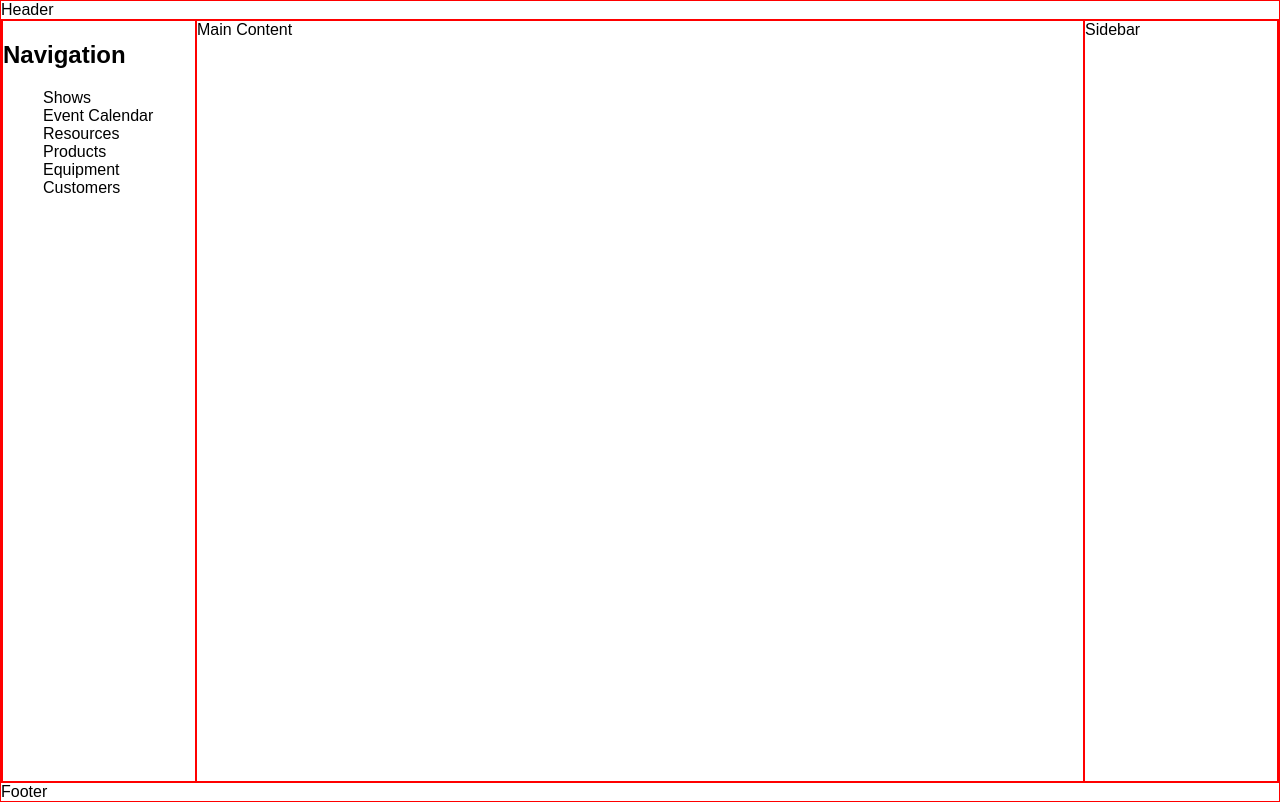
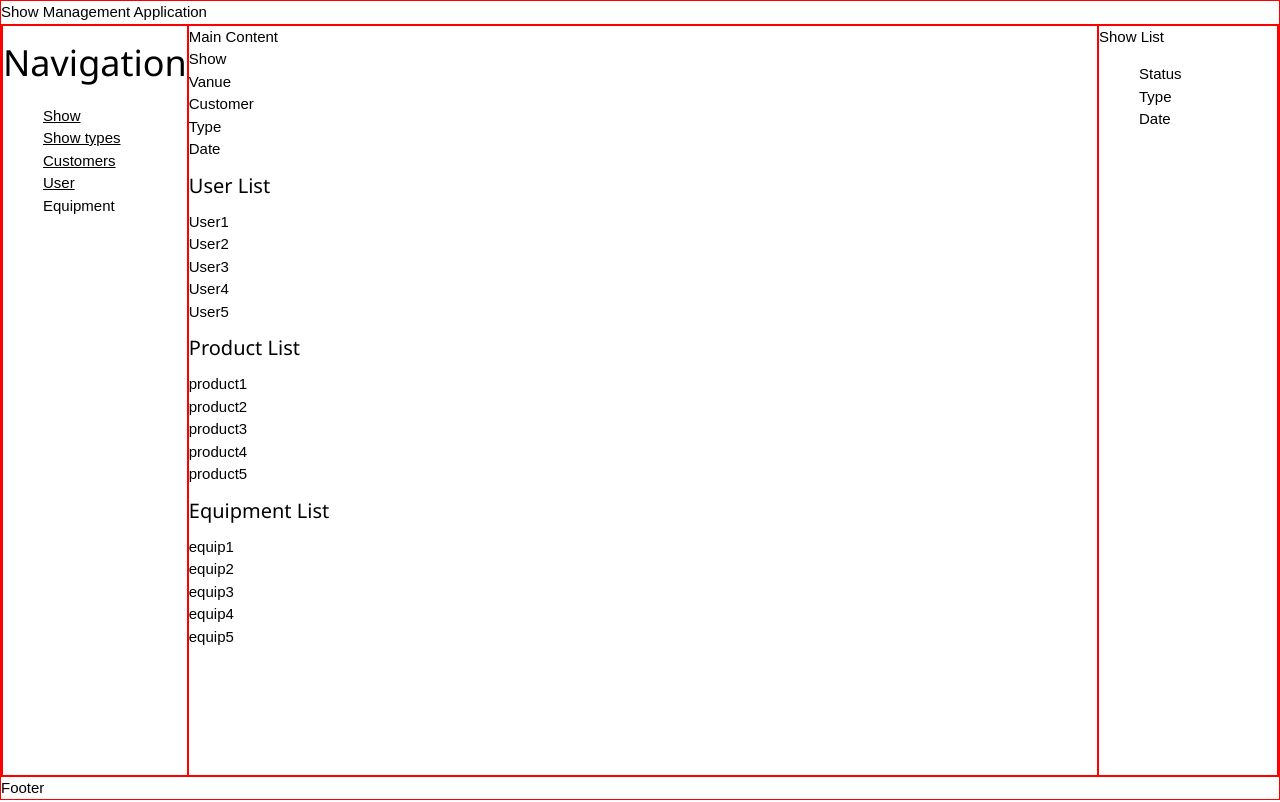
Before and after one commit to Antelman82/Show-Management-App-Frontend, a React (Create React App) app in the folder frontend-app/: page /show in a window 1280 px wide. Built offline with nearby package versions, Linux system fonts and the light colour scheme.

Commit message:
created show, types, user, customer components, and setup react router for main content

```diff
--- a/frontend-app/public/index.html
+++ b/frontend-app/public/index.html
@@ -3,6 +3,7 @@
   <head>
     <meta charset="utf-8" />
     <link rel="icon" href="%PUBLIC_URL%/favicon.ico" />
+    <link rel="stylesheet" href="https://www.w3schools.com/w3css/4/w3.css">
     <meta name="viewport" content="width=device-width, initial-scale=1" />
     <meta name="theme-color" content="#000000" />
     <meta
--- a/frontend-app/src/App.css
+++ b/frontend-app/src/App.css
@@ -41,6 +41,22 @@
   border: 1px solid red;
 }
 
+.App-content ul {
+  display: flex;
+  justify-content: space-between;
+  padding: 1vh 5vw;
+  margin: 0;
+}
+
+li button {
+  width: 100%;
+}
+
+li {
+  list-style-type: none;
+}
+
+
 @media (min-width: 768px) {
   .App-body {
     flex-direction: row;
@@ -57,6 +73,3 @@
     border: 1px solid red;
   }
 }
-li {
-  list-style-type: none;
-}
--- a/frontend-app/src/App.js
+++ b/frontend-app/src/App.js
@@ -1,25 +1,56 @@
 import React, {Component} from 'react';
 import './App.css';
+
+import User from './User'
+import Show from './Show'
+import Types from './Types'
+import Customer from './Customer'
+
+import {Route, Link, Redirect, Switch, withRouter} from "react-router-dom"
 
 class App extends Component {
   render(){
     return (
       <body class="App">
-        <header>Header</header>
+        <header>Show Management Application</header>
         <div class="App-body">
-          <main class="App-content">Main Content</main>
+          <main class="App-content">Main Content
+            <Switch>
+              <Route
+                path="/user"
+                component={User}
+                />
+              <Route
+                path="/show"
+                component={Show}
+                />
+              <Route
+                path="/types"
+                component={Types}
+                />
+              <Route
+                path="/customer"
+                component={Customer}
+                />
+            </Switch>
+          </main>
           <nav class="App-nav">
             <h1>Navigation</h1>
               <ul>
-                <li>Shows</li>
-                <li>Event Calendar</li>
-                <li>Resources</li>
-                <li>Products</li>
+                <li><Link to="/show">Show</Link></li>
+                <li><Link to="/types">Show types</Link></li>
+                <li><Link to="/customer">Customers</Link></li>
+                <li><Link to="/user">User</Link></li>
                 <li>Equipment</li>
-                <li>Customers</li>
               </ul>
           </nav>
-          <aside class="App-sidebar">Sidebar</aside>
+          <aside class="App-sidebar">Show List
+            <ul>
+              <li>Status</li>
+              <li>Type</li>
+              <li>Date</li>
+            </ul>
+          </aside>
         </div>
         <footer>Footer</footer>
       </body>
@@ -28,4 +59,4 @@ class App extends Component {
 
 }
 
-export default App;
+export default withRouter(App);
--- /dev/null
+++ b/frontend-app/src/Customer.js
@@ -0,0 +1,22 @@
+import React, {Component} from 'react';
+
+class Customer extends Component {
+  render(){
+    return (
+        <div>
+            <div>Customer Info</div>
+            <div>Name</div>
+            <div>email</div>
+            <div>phone</div>
+            <div>comments</div>
+            <div>
+              <h4>Show List</h4>
+              <li>Status</li>
+              <li>Type</li>
+              <li>Date</li>
+            </div>
+        </div>
+    )
+    }
+}
+export default Customer;
--- /dev/null
+++ b/frontend-app/src/Show.js
@@ -0,0 +1,40 @@
+import React, {Component} from 'react';
+
+class Show extends Component {
+  render(){
+    return (
+        <div>
+            <div>Show</div>
+            <div>Vanue</div>
+            <div>Customer</div>
+            <div>Type</div>
+            <div>Date</div>
+            <div>
+              <h4>User List</h4>
+              <li>User1</li>
+              <li>User2</li>
+              <li>User3</li>
+              <li>User4</li>
+              <li>User5</li>
+            </div>
+            <div>
+              <h4>Product List</h4>
+              <li>product1</li>
+              <li>product2</li>
+              <li>product3</li>
+              <li>product4</li>
+              <li>product5</li>
+            </div>
+            <div>
+              <h4>Equipment List</h4>
+              <li>equip1</li>
+              <li>equip2</li>
+              <li>equip3</li>
+              <li>equip4</li>
+              <li>equip5</li>
+            </div>
+        </div>
+    )
+    }
+}
+export default Show;
--- /dev/null
+++ b/frontend-app/src/Types.js
@@ -0,0 +1,36 @@
+import React, {Component} from 'react';
+
+class Types extends Component {
+  render(){
+    return (
+        <div>
+            <div>Show Types</div>
+              <div nameClass='type-container'>
+                <h4>Fireworks</h4>
+                <div>Description</div>
+                <div className='type-picture-container'>
+                  <div>Image</div>
+                  <div>Image</div>
+                </div>
+              </div>
+              <div nameClass='type-container'>
+                <h4>Pyrotechnics</h4>
+                <div>Description</div>
+                <div className='type-picture-container'>
+                  <div>Image</div>
+                  <div>Image</div>
+                </div>
+              </div>
+              <div nameClass='type-container'>
+                <h4>Special Effects</h4>
+                <div>Description</div>
+                <div className='type-picture-container'>
+                  <div>Image</div>
+                  <div>Image</div>
+                </div>
+              </div>
+        </div>
+    )
+    }
+}
+export default Types;
--- /dev/null
+++ b/frontend-app/src/User.js
@@ -0,0 +1,27 @@
+import React, {Component} from 'react';
+
+class User extends Component {
+  render(){
+    return (
+        <div>
+            <div>Current User: ________</div>
+            <div>ShowList(s):</div>
+            <ul>
+              <li className='show-list'><button>2018</button></li>
+              <li className='show-list'><button>2019</button></li>
+              <li className='show-list'><button>2020</button></li>
+              <li className='show-list'><button>2021</button></li>
+              <li className='show-list'><button>All</button></li>
+            </ul>
+            <div>Show Details:
+              <div>Status</div>
+              <div>Date</div>
+              <div>Show</div>
+              <div>Type</div>
+              <div>Role</div>
+            </div>
+        </div>
+    )
+    }
+}
+export default User;
--- a/frontend-app/src/index.js
+++ b/frontend-app/src/index.js
@@ -1,12 +1,17 @@
 import React from 'react';
 import ReactDOM from 'react-dom';
+import {BrowserRouter as Router} from "react-router-dom"
 import './index.css';
 import App from './App';
-import * as serviceWorker from './serviceWorker';
+// import * as serviceWorker from './serviceWorker';
 
-ReactDOM.render(<App />, document.getElementById('root'));
+ReactDOM.render(
+    <Router>
+        <App />
+    </Router>,
+document.getElementById('root'));
 
 // If you want your app to work offline and load faster, you can change
 // unregister() to register() below. Note this comes with some pitfalls.
 // Learn more about service workers: https://bit.ly/CRA-PWA
-serviceWorker.unregister();
+// serviceWorker.unregister();
```
